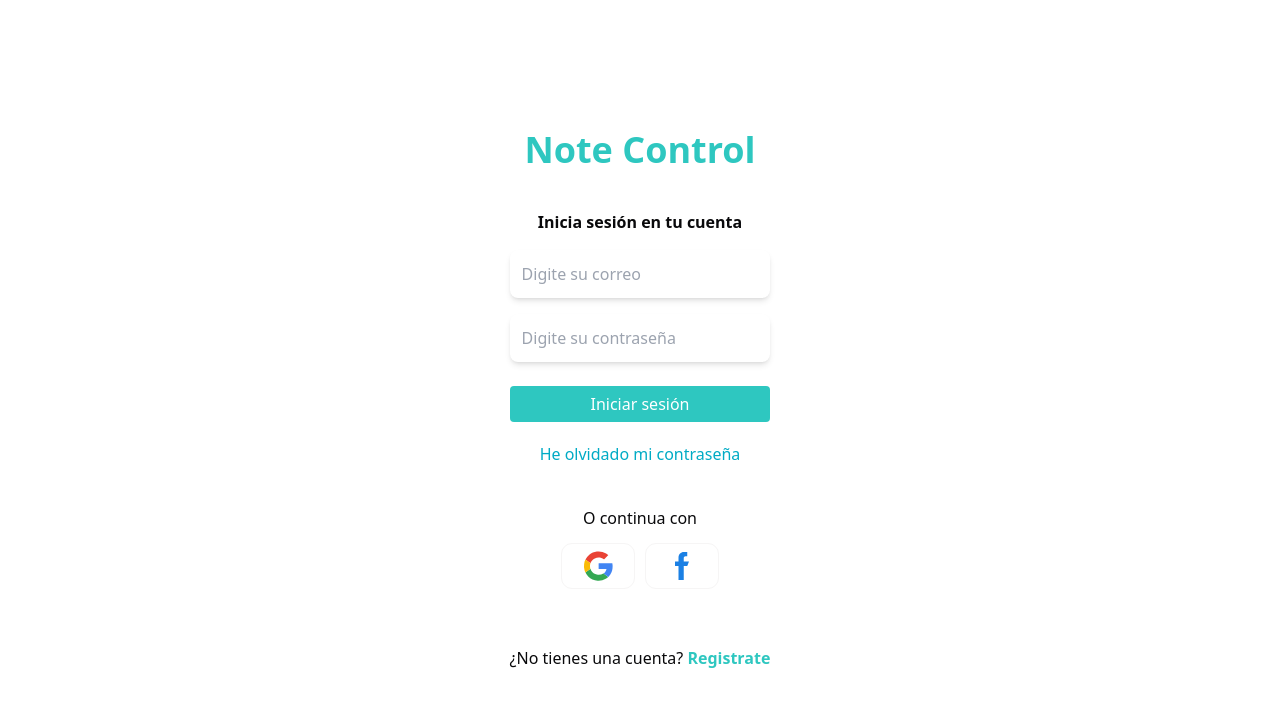
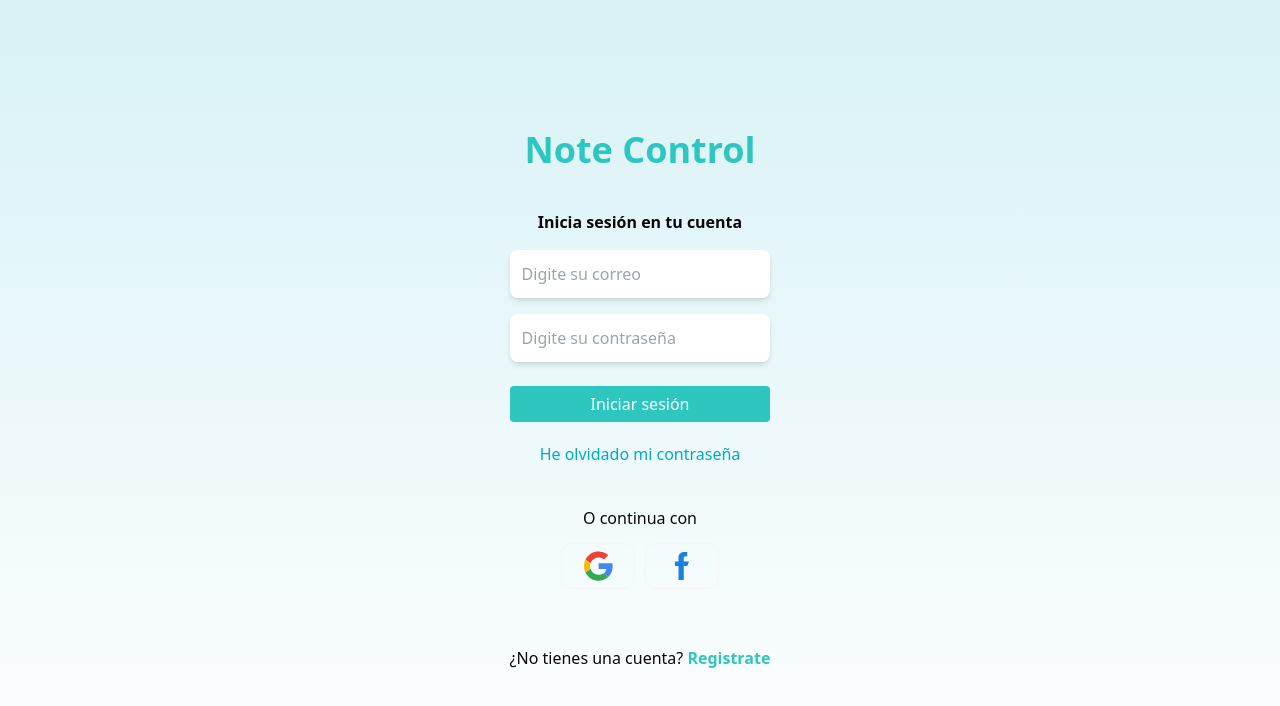
Before and after one commit to cristianCor19/NoteControlFront-, a React (Vite) app: page / in a window 1280 px wide. Shown: the top 706 px of the page. Built offline with nearby package versions, Linux system fonts and the light colour scheme.

Commit message:
feat: add RecoveryPassword and ResetPassword routes to the application

```diff
--- a/src/App.jsx
+++ b/src/App.jsx
@@ -17,6 +17,8 @@ import Activities from "./pages/Activities"
 import MyTask from "./pages/MyTasks"
 import Profile from "./pages/Profile"
 import Subjects from "./pages/Subjects"
+import RecoveryPassword from "./pages/RecoveryPassword"
+import ResetPassword from "./pages/ResetPassword"
 
 function App() {
 
@@ -27,10 +29,12 @@ function App() {
         <UserProvider>
           <SubjectProvider>
             <ActivityProvider>
-              <div className="main-container">
+              <div className="main-container bg-gradient-to-b from-blue-body/50 to-white">
                 <Routes>
                   <Route path="/" element={<Login/>}/>
                   <Route path="/register-user" element={<RegisterUser/>}/>
+                  <Route path="/recovery-password" element={<RecoveryPassword/>}/>
+                  <Route path="/reset-password" element={<ResetPassword/>}/>
                   <Route element={<ProtectedRoute/>}>
                     <Route element={<ProtectedLayout/>}>
                       <Route path="/home" element={<HomePage/> }/>
```
